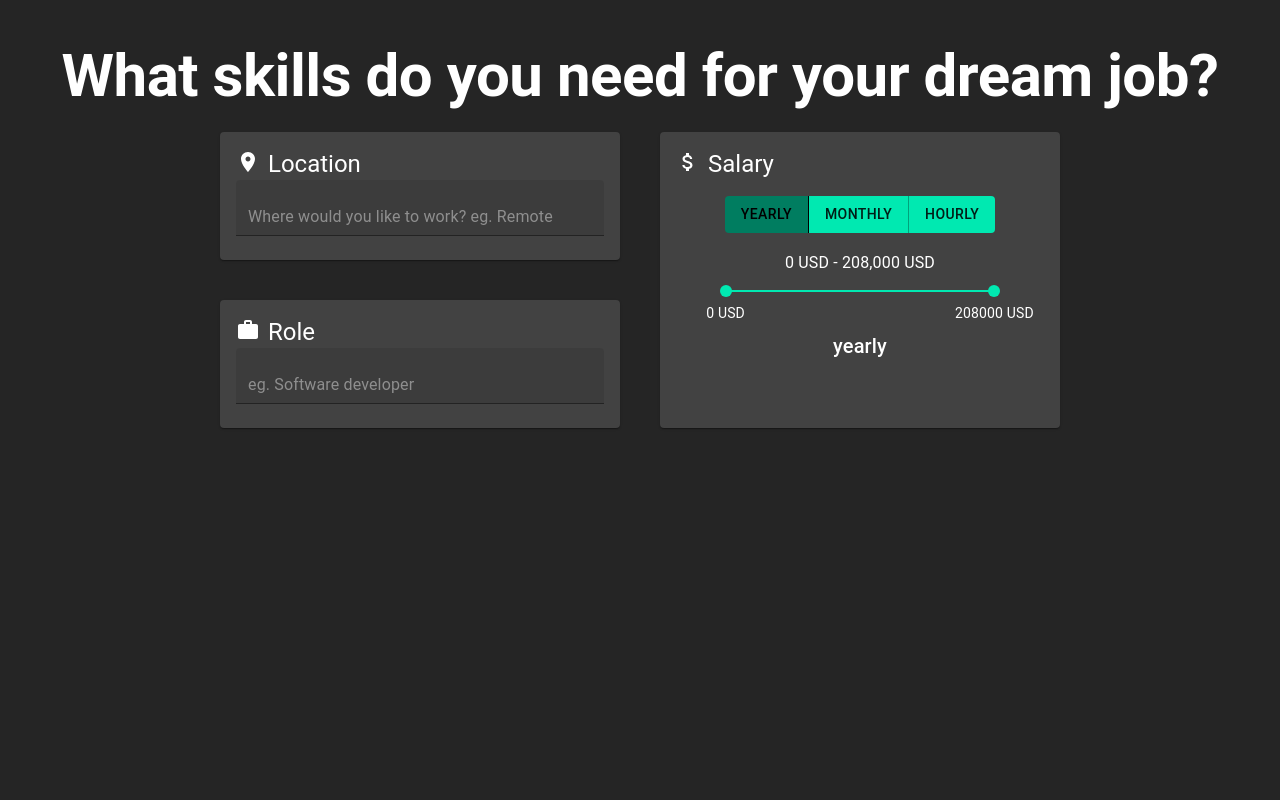
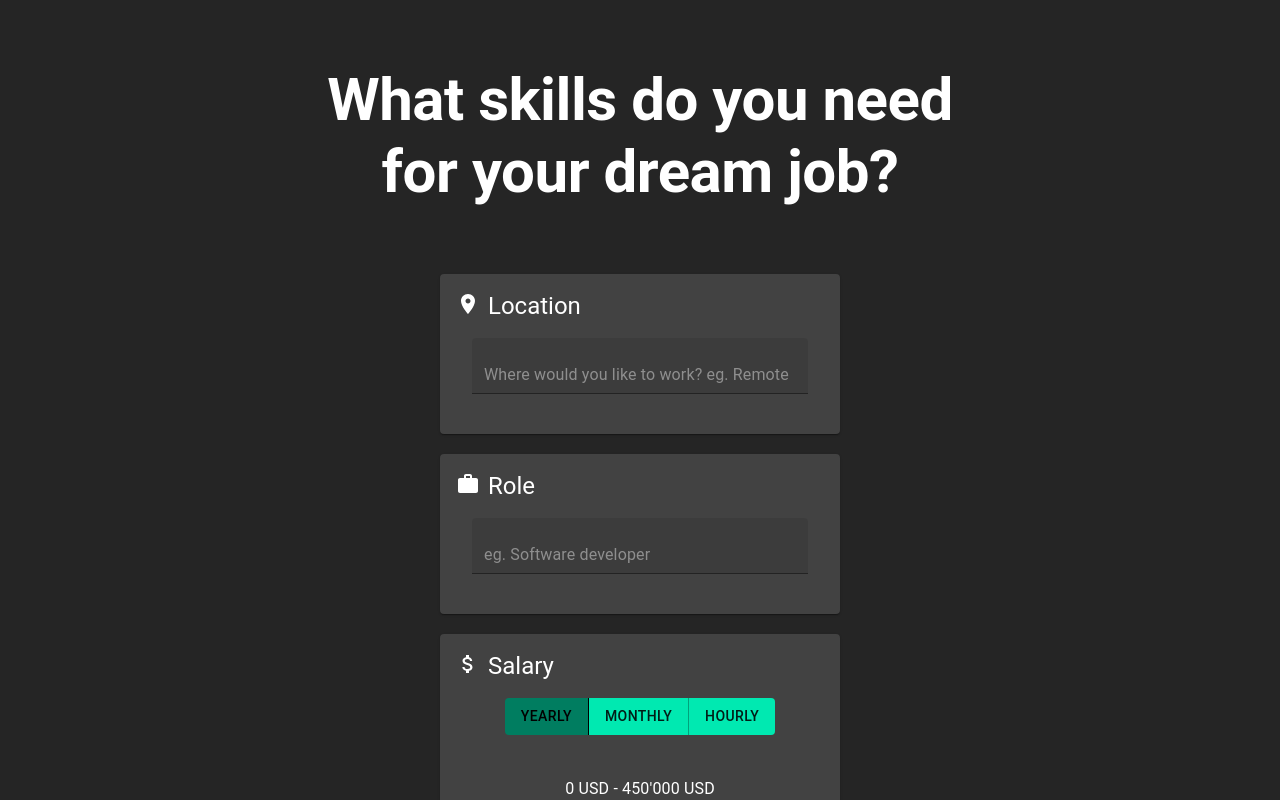
Before and after one commit to mneira10/Torre_JobExpectations, a React (Create React App) app in the folder front/: page / in a window 1280 px wide. Shown: the top 800 px of the page. Built offline with nearby package versions, Linux system fonts and the light colour scheme.

Commit message:
search button

```diff
--- a/front/src/App.js
+++ b/front/src/App.js
@@ -56,7 +56,7 @@ function App() {
   return (
     <MuiThemeProvider theme={themeDark}>
       <CssBaseline />
-      <Box m={5}>{renderContent()}</Box>
+      <Box m={5} display='flex' justifyContent='center'>{renderContent()}</Box>
     </MuiThemeProvider>
   );
 }
--- a/front/src/SearchJob/InputCards/SalaryInput.js
+++ b/front/src/SearchJob/InputCards/SalaryInput.js
@@ -12,42 +12,55 @@ import {
 import Slider from "@material-ui/core/Slider";
 import AttachMoneyIcon from "@material-ui/icons/AttachMoney";
 
-const useStyles = makeStyles((theme) => ({
-  toggleButtonGroup: {
-    color: theme.palette.primary,
-    // border: `1px solid ${theme.palette.divider}`,
-    // flexWrap: "wrap",
-  },
-}));
-
 export default function SalaryInput(props) {
   const salaryPeriods = {
-    YEARLY: "yearly",
-    MONTHLY: "monthly",
-    HOURLY: "hourly",
+    YEARLY: { text: "yearly", normFactor: 1.0, key: "YEARLY" },
+    MONTHLY: { text: "monthly", normFactor: 1 / 12, key: "MONTLY" },
+    HOURLY: { text: "hourly", normFactor: 1 / (52 * 40), key: "HOURLY" },
   };
-  const maxSalary = 208000.0;
 
-  const [localSalaryRange, setlocalSalaryRange] = useState([0, maxSalary]);
+  const maxSalaryInYears = 450000.0;
+
+  const [localSalaryRange, setlocalSalaryRange] = useState([
+    0,
+    maxSalaryInYears,
+  ]);
   const [localSalaryPeriod, setLocalSalaryPeriod] = useState(
-    salaryPeriods.YEARLY
+    salaryPeriods.YEARLY.key
   );
 
-  const classes = useStyles();
-
   function handleSalaryPeriod(newSalaryPeriod) {
-    setLocalSalaryPeriod(salaryPeriods[newSalaryPeriod]);
+    setlocalSalaryRange(
+      localSalaryRange.map(
+        (x) =>
+          (x / salaryPeriods[localSalaryPeriod].normFactor) *
+          salaryPeriods[newSalaryPeriod].normFactor
+      )
+    );
+    setLocalSalaryPeriod(newSalaryPeriod);
   }
   function numberWithCommas(x) {
-    return x.toString().replace(/\B(?=(\d{3})+(?!\d))/g, ",");
-}
+    return x.toString().replace(/\B(?=(\d{3})+(?!\d))/g, "'");
+  }
+
+  function sliderToSalary(x, salPeriod) {
+    return (x / 100) * maxSalaryInYears * salaryPeriods[salPeriod].normFactor;
+  }
+
+  function salaryToSlider(x, salPeriod) {
+    return (x / maxSalaryInYears / salaryPeriods[salPeriod].normFactor) * 100;
+  }
 
   const handleRangeChange = (event, newValue) => {
-    setlocalSalaryRange(newValue.map((x)=>(x+0.0)/100.0*maxSalary));
+    setlocalSalaryRange(
+      newValue.map((x) => sliderToSalary(x, localSalaryPeriod))
+    );
   };
 
   function valuetext(value) {
-    return `${(value / 100) * maxSalary} USD`;
+    return `${numberWithCommas(
+      sliderToSalary(value, localSalaryPeriod).toFixed(0)
+    )} USD`;
   }
 
   function renderSalaryPeriodButtons() {
@@ -56,10 +69,10 @@ export default function SalaryInput(props) {
       buttons.push(
         <Button
           key={salaryPeriod}
-          disabled={localSalaryPeriod === salaryPeriods[salaryPeriod]}
+          disabled={localSalaryPeriod === salaryPeriod}
           onClick={(event) => handleSalaryPeriod(salaryPeriod)}
         >
-          {salaryPeriods[salaryPeriod]}
+          {salaryPeriod}
         </Button>
       );
     }
@@ -90,24 +103,25 @@ export default function SalaryInput(props) {
           alignItems="center"
         >
           {renderSalaryPeriodButtons()}
-          <Box width={'80%'} m={2}>
-              <Typography variant='subtitle1' align='center'>
-                {`${numberWithCommas(localSalaryRange[0].toFixed(0))} USD - ${numberWithCommas(localSalaryRange[1].toFixed(0))} USD`}
-              </Typography>
+          <Box width={"80%"} m={5}>
+            <Typography variant="subtitle1" align="center">
+              {`${numberWithCommas(
+                localSalaryRange[0].toFixed(0)
+              )} USD - ${numberWithCommas(localSalaryRange[1].toFixed(0))} USD`}
+            </Typography>
             <Slider
-              value={localSalaryRange.map((x)=>(x+0.0)/maxSalary*100.0)}
+              value={localSalaryRange.map((x) =>
+                salaryToSlider(x, localSalaryPeriod)
+              )}
               onChange={handleRangeChange}
-            //   valueLabelDisplay='auto'
-            //   valueLabelFormat={valuetext}
-              // aria-labelledby="range-slider"
               getAriaValueText={valuetext}
               marks={[
                 { value: 0, label: valuetext(0) },
                 { value: 100, label: valuetext(100) },
               ]}
             />
-            <Typography variant='h6' align='center'>
-              {localSalaryPeriod}
+            <Typography variant="h6" align="center">
+              {localSalaryPeriod.toUpperCase()}
             </Typography>
           </Box>
         </Box>
--- a/front/src/SearchJob/SearchJob.js
+++ b/front/src/SearchJob/SearchJob.js
@@ -7,16 +7,17 @@ import {
   makeStyles,
   TextField,
   Grid,
+  Button,
 } from "@material-ui/core";
 import LocationOnIcon from "@material-ui/icons/LocationOn";
 import SalaryInput from "./InputCards/SalaryInput";
-import WorkIcon from '@material-ui/icons/Work';
+import WorkIcon from "@material-ui/icons/Work";
 
 const useStyles = makeStyles((theme) => ({
   textFieldCard: {
     maxWidth: 345,
     minWidth: 400,
-    margin: 20,
+    margin: 10,
   },
 }));
 
@@ -24,16 +25,26 @@ export default function SearchJob(props) {
   const classes = useStyles();
 
   return (
-    <Box>
+    <Box
+      width={"60%"}
+        display="flex"
+        flexDirection="column"
+      //   flexWrap="wrap"
+        justifyContent="center"
+        alignItems="center"
+    >
+      <Box m={3}>
         <Typography variant="h2" style={{ fontWeight: 600 }} align={"center"}>
           What skills do you need for your dream job?
         </Typography>
+      </Box>
 
       <Box
         display="flex"
         flexDirection="row"
         flexWrap="wrap"
         justifyContent="center"
+        m={4}
       >
         <Box display="flex" flexDirection="column" justifyContent="center">
           <Card className={classes.textFieldCard}>
@@ -46,11 +57,13 @@ export default function SearchJob(props) {
                   <Typography variant="h5">Location</Typography>
                 </Grid>
               </Grid>
+              <Box m={2}>
                 <TextField
                   variant="filled"
                   fullWidth={true}
                   placeholder="Where would you like to work? eg. Remote"
                 />
+              </Box>
             </CardContent>
           </Card>
 
@@ -64,17 +77,31 @@ export default function SearchJob(props) {
                   <Typography variant="h5">Role</Typography>
                 </Grid>
               </Grid>
+              <Box m={2}>
                 <TextField
                   variant="filled"
                   fullWidth={true}
                   placeholder="eg. Software developer"
                 />
+              </Box>
             </CardContent>
           </Card>
         </Box>
 
         <SalaryInput classes={classes} />
       </Box>
+
+      <Box
+        display="flex"
+        flexDirection="column"
+        justifyContent="center"
+        // alignContent="center"
+        width={"70%"}
+      >
+        <Button variant="contained" color="primary" fullWidth={true}>
+          <Typography>Search</Typography>
+        </Button>
+      </Box>
     </Box>
   );
 }
```
Lines whose indentation alone changed are shown as unchanged.
